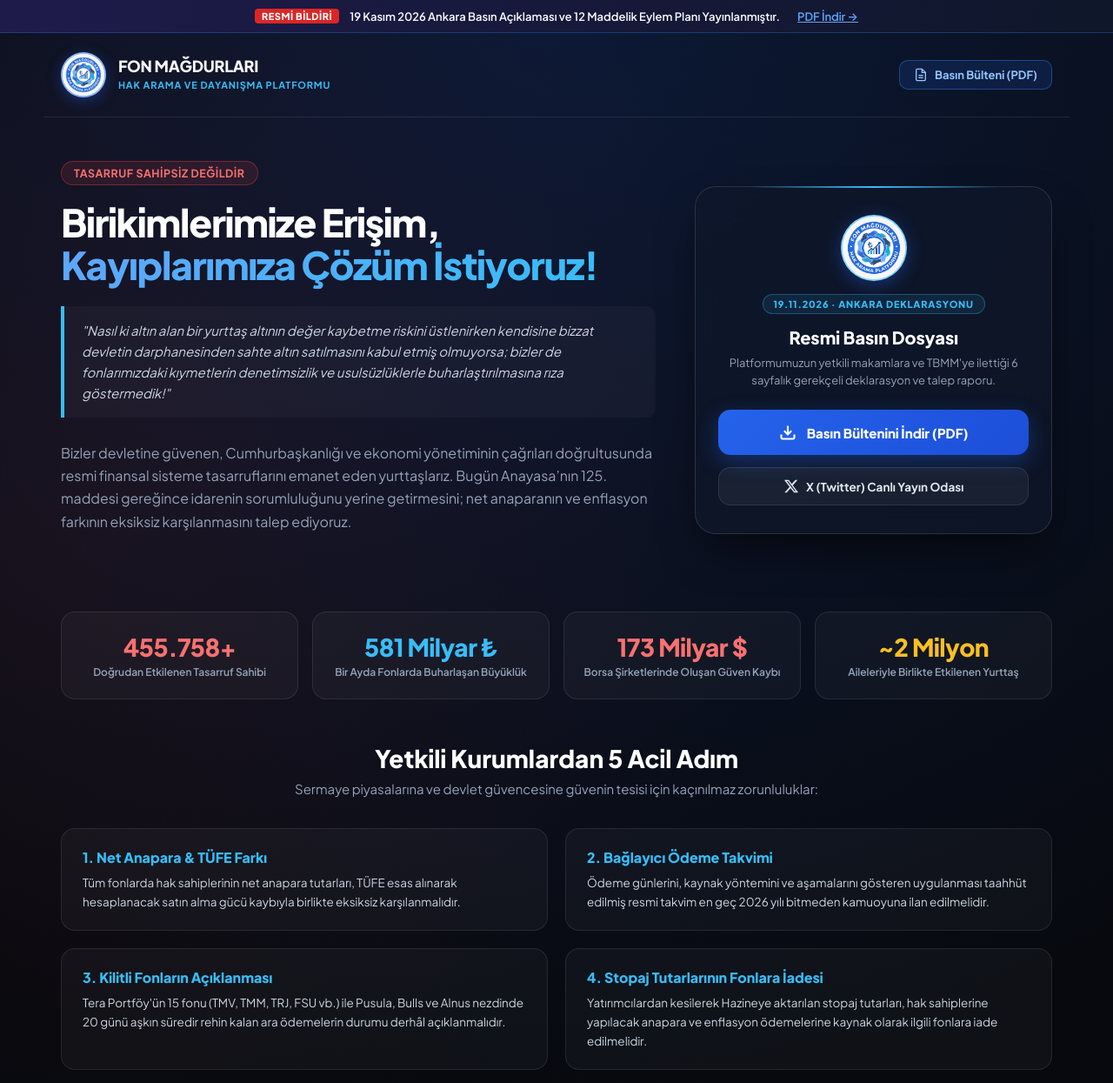
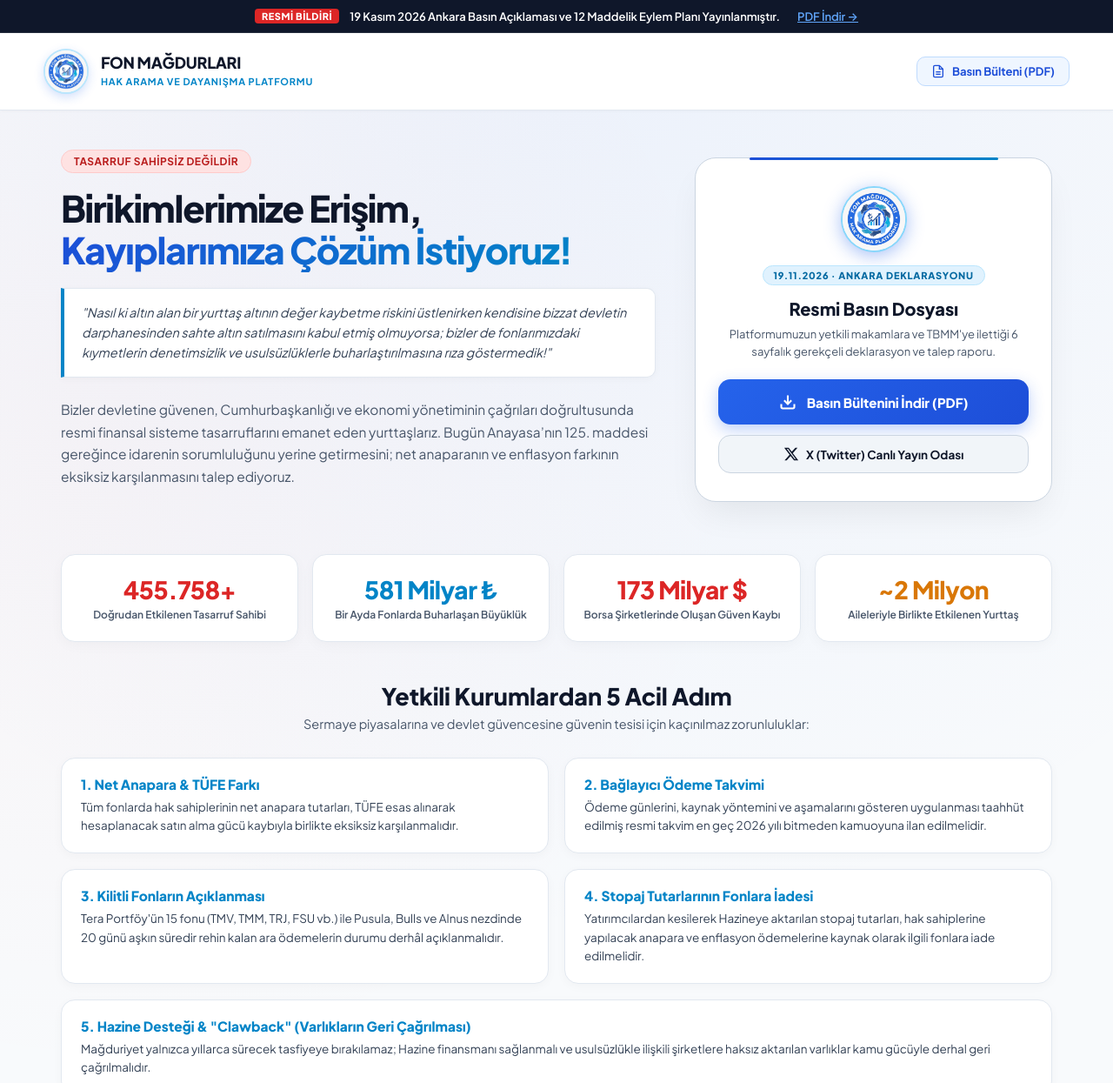
Before and after one commit to alikokrtv/fonder-web, a plain HTML site: page index.html in a window 1280 px wide. Shown: the top 1245 px of the page at 87% size. Drawn offline with Linux system fonts and the light colour scheme.

Commit message:
design: Resmi kurumsal beyaz/aydinlik temaya gecildi

```diff
--- a/index.html
+++ b/index.html
@@ -13,15 +13,15 @@
   <link href="https://fonts.googleapis.com/css2?family=Plus+Jakarta+Sans:wght@400;500;600;700;800;900&display=swap" rel="stylesheet">
   <style>
     :root {
-      --bg: #07090e;
-      --card-bg: rgba(255, 255, 255, 0.035);
-      --border: rgba(255, 255, 255, 0.09);
+      --bg: #f8fafc;
+      --card-bg: #ffffff;
+      --border: #e2e8f0;
       --accent: #2563eb;
-      --accent-glow: rgba(37, 99, 235, 0.35);
-      --red: #ef4444;
-      --gold: #f59e0b;
-      --text: #f8fafc;
-      --muted: #94a3b8;
+      --accent-glow: rgba(37, 99, 235, 0.2);
+      --red: #dc2626;
+      --gold: #d97706;
+      --text: #0f172a;
+      --muted: #475569;
     }
 
     * { box-sizing: border-box; margin: 0; padding: 0; }
@@ -34,14 +34,15 @@
       overflow-x: hidden;
       -webkit-font-smoothing: antialiased;
       background-image:
-        radial-gradient(circle at 50% 0%, rgba(37, 99, 235, 0.18) 0%, transparent 65%),
-        radial-gradient(circle at 10% 30%, rgba(239, 68, 68, 0.08) 0%, transparent 45%);
+        radial-gradient(circle at 50% 0%, rgba(37, 99, 235, 0.06) 0%, transparent 60%),
+        radial-gradient(circle at 10% 30%, rgba(239, 68, 68, 0.03) 0%, transparent 45%);
     }
 
     /* TOP NOTIFICATION BAR */
     .top-bar {
-      background: linear-gradient(90deg, #1e1b4b, #0f172a);
-      border-bottom: 1px solid rgba(59, 130, 246, 0.3);
+      background: #0f172a;
+      color: #ffffff;
+      border-bottom: 1px solid rgba(255, 255, 255, 0.1);
       padding: 10px 20px;
       text-align: center;
       font-size: 13px;
@@ -66,13 +67,23 @@
     /* HEADER */
     header {
       width: 100%;
-      max-width: 1180px;
+      background: #ffffff;
       margin: 0 auto;
-      padding: 22px 20px;
+      padding: 18px 24px;
       display: flex;
       align-items: center;
       justify-content: space-between;
       border-bottom: 1px solid var(--border);
+      box-shadow: 0 1px 4px 0 rgba(0, 0, 0, 0.03);
+    }
+
+    .header-inner {
+      width: 100%;
+      max-width: 1180px;
+      margin: 0 auto;
+      display: flex;
+      align-items: center;
+      justify-content: space-between;
     }
 
     .brand {
@@ -88,35 +99,23 @@
       height: 52px;
       border-radius: 50%;
       object-fit: cover;
-      box-shadow: 0 4px 16px var(--accent-glow);
-      border: 2px solid rgba(59, 130, 246, 0.6);
+      box-shadow: 0 4px 12px rgba(37, 99, 235, 0.2);
+      border: 2px solid #bae6fd;
       background: #ffffff;
       flex-shrink: 0;
     }
-
-    .brand-icon {
-      width: 44px;
-      height: 44px;
-      background: linear-gradient(135deg, #1d4ed8, #0284c7);
-      border-radius: 12px;
-      display: flex;
-      align-items: center;
-      justify-content: center;
-      box-shadow: 0 4px 16px var(--accent-glow);
-    }
-
-    .brand-icon svg { width: 24px; height: 24px; fill: #ffffff; }
 
     .brand-text h1 {
       font-size: 18px;
       font-weight: 900;
       letter-spacing: -0.3px;
       line-height: 1.1;
+      color: #0f172a;
     }
 
     .brand-text span {
       font-size: 11px;
-      color: #38bdf8;
+      color: #0284c7;
       font-weight: 700;
       letter-spacing: 0.8px;
       text-transform: uppercase;
@@ -132,9 +131,9 @@
       display: flex;
       align-items: center;
       gap: 8px;
-      background: rgba(37, 99, 235, 0.15);
-      border: 1px solid rgba(59, 130, 246, 0.4);
-      color: #93c5fd;
+      background: #eff6ff;
+      border: 1px solid #bfdbfe;
+      color: #1d4ed8;
       padding: 8px 16px;
       border-radius: 10px;
       font-size: 13px;
@@ -154,7 +153,7 @@
       width: 100%;
       max-width: 1180px;
       margin: 0 auto;
-      padding: 50px 20px 80px;
+      padding: 45px 20px 70px;
     }
 
     /* HERO SECTION */
@@ -163,55 +162,57 @@
       grid-template-columns: 1.25fr 0.75fr;
       gap: 45px;
       align-items: center;
-      margin-bottom: 60px;
+      margin-bottom: 50px;
     }
 
     .mega-tagline {
       display: inline-block;
       padding: 5px 14px;
-      background: rgba(239, 68, 68, 0.12);
-      border: 1px solid rgba(239, 68, 68, 0.35);
+      background: #fee2e2;
+      border: 1px solid #fecaca;
       border-radius: 999px;
-      color: #f87171;
-      font-size: 12.5px;
+      color: #b91c1c;
+      font-size: 12px;
       font-weight: 700;
       letter-spacing: 0.5px;
       text-transform: uppercase;
-      margin-bottom: 18px;
+      margin-bottom: 16px;
     }
 
     .hero-title {
-      font-size: 44px;
+      font-size: 42px;
       font-weight: 900;
-      line-height: 1.12;
+      line-height: 1.14;
       letter-spacing: -1.2px;
-      color: #ffffff;
-      margin-bottom: 22px;
+      color: #0f172a;
+      margin-bottom: 20px;
     }
 
     .hero-title span {
-      background: linear-gradient(135deg, #60a5fa, #38bdf8);
+      background: linear-gradient(135deg, #1d4ed8, #0284c7);
       -webkit-background-clip: text;
       -webkit-text-fill-color: transparent;
     }
 
     .hero-quote {
-      background: rgba(255, 255, 255, 0.03);
-      border-left: 4px solid #38bdf8;
+      background: #ffffff;
+      border: 1px solid #e2e8f0;
+      border-left: 4px solid #0284c7;
       border-radius: 0 10px 10px 0;
       padding: 16px 20px;
-      margin-bottom: 28px;
-      font-size: 15px;
+      margin-bottom: 24px;
+      font-size: 14.5px;
       font-style: italic;
-      color: #cbd5e1;
+      color: #334155;
       line-height: 1.6;
+      box-shadow: 0 2px 8px rgba(0, 0, 0, 0.03);
     }
 
     .hero-desc {
-      font-size: 16px;
+      font-size: 15.5px;
       line-height: 1.65;
       color: var(--muted);
-      margin-bottom: 30px;
+      margin-bottom: 26px;
     }
 
     /* STATS STRIP */
@@ -219,34 +220,36 @@
       display: grid;
       grid-template-columns: repeat(4, 1fr);
       gap: 16px;
-      margin-bottom: 50px;
+      margin-bottom: 45px;
     }
 
     .stat-card {
-      background: var(--card-bg);
+      background: #ffffff;
       border: 1px solid var(--border);
       border-radius: 16px;
       padding: 22px 18px;
       text-align: center;
-      transition: transform 0.2s;
+      box-shadow: 0 4px 15px rgba(0, 0, 0, 0.03);
+      transition: transform 0.2s, box-shadow 0.2s;
     }
 
     .stat-card:hover {
       transform: translateY(-3px);
-      border-color: rgba(59, 130, 246, 0.3);
+      box-shadow: 0 8px 24px rgba(0, 0, 0, 0.06);
+      border-color: #cbd5e1;
     }
 
     .stat-num {
       font-size: 28px;
       font-weight: 900;
-      color: #ffffff;
+      color: #0f172a;
       margin-bottom: 4px;
       letter-spacing: -0.5px;
     }
 
-    .stat-num.red { color: #f87171; }
-    .stat-num.blue { color: #38bdf8; }
-    .stat-num.gold { color: #fbbf24; }
+    .stat-num.red { color: #dc2626; }
+    .stat-num.blue { color: #0284c7; }
+    .stat-num.gold { color: #d97706; }
 
     .stat-lbl {
       font-size: 12px;
@@ -257,13 +260,12 @@
 
     /* RIGHT ACTION CARD */
     .action-card {
-      background: rgba(15, 23, 42, 0.75);
-      backdrop-filter: blur(20px);
-      border: 1px solid rgba(255, 255, 255, 0.12);
+      background: #ffffff;
+      border: 1px solid #cbd5e1;
       border-radius: 24px;
       padding: 32px 26px;
       text-align: center;
-      box-shadow: 0 25px 50px -12px rgba(0, 0, 0, 0.6);
+      box-shadow: 0 20px 40px -10px rgba(0, 0, 0, 0.08);
       position: relative;
     }
 
@@ -271,8 +273,9 @@
       content: "";
       position: absolute;
       top: -1px; left: 15%; right: 15%;
-      height: 2px;
-      background: linear-gradient(90deg, transparent, #38bdf8, transparent);
+      height: 3px;
+      border-radius: 2px;
+      background: linear-gradient(90deg, #1d4ed8, #0284c7);
     }
 
     .action-date-tag {
@@ -280,9 +283,9 @@
       font-weight: 800;
       letter-spacing: 0.8px;
       text-transform: uppercase;
-      color: #38bdf8;
-      background: rgba(56, 189, 248, 0.1);
-      border: 1px solid rgba(56, 189, 248, 0.3);
+      color: #0369a1;
+      background: #e0f2fe;
+      border: 1px solid #bae6fd;
       padding: 4px 12px;
       border-radius: 999px;
       display: inline-block;
@@ -292,14 +295,14 @@
     .action-title {
       font-size: 20px;
       font-weight: 800;
-      color: #ffffff;
+      color: #0f172a;
       margin-bottom: 8px;
     }
 
     .action-desc {
       font-size: 13px;
       color: var(--muted);
-      margin-bottom: 24px;
+      margin-bottom: 22px;
       line-height: 1.5;
     }
 
@@ -317,14 +320,14 @@
       font-size: 15px;
       font-weight: 800;
       transition: all 0.2s;
-      box-shadow: 0 8px 24px var(--accent-glow);
-      margin-bottom: 14px;
+      box-shadow: 0 6px 18px rgba(37, 99, 235, 0.3);
+      margin-bottom: 12px;
     }
 
     .btn-download-pdf:hover {
       background: linear-gradient(135deg, #1d4ed8, #1e40af);
       transform: translateY(-2px);
-      box-shadow: 0 12px 28px rgba(37, 99, 235, 0.5);
+      box-shadow: 0 10px 24px rgba(37, 99, 235, 0.4);
     }
 
     .btn-spaces {
@@ -333,9 +336,9 @@
       justify-content: center;
       gap: 8px;
       width: 100%;
-      background: rgba(255, 255, 255, 0.05);
-      color: #e2e8f0;
-      border: 1px solid var(--border);
+      background: #f1f5f9;
+      color: #0f172a;
+      border: 1px solid #cbd5e1;
       text-decoration: none;
       padding: 12px 20px;
       border-radius: 14px;
@@ -345,24 +348,25 @@
     }
 
     .btn-spaces:hover {
-      background: rgba(255, 255, 255, 0.1);
-      color: #ffffff;
+      background: #e2e8f0;
+      color: #0f172a;
     }
 
-    /* HIGHLIGHT BOX (UGUR BEY'S STOPAJ FOCUS) */
+    /* HIGHLIGHT BOX (STOPAJ FOCUS) */
     .highlight-card {
-      background: linear-gradient(135deg, rgba(245, 158, 11, 0.08), rgba(15, 23, 42, 0.6));
-      border: 1px solid rgba(245, 158, 11, 0.4);
+      background: #fffbeb;
+      border: 1px solid #fde68a;
       border-radius: 20px;
-      padding: 28px 32px;
-      margin-bottom: 50px;
+      padding: 26px 30px;
+      margin-bottom: 45px;
+      box-shadow: 0 4px 16px rgba(245, 158, 11, 0.05);
       position: relative;
     }
 
     .highlight-badge {
       display: inline-block;
       background: #f59e0b;
-      color: #0f172a;
+      color: #ffffff;
       font-size: 11px;
       font-weight: 900;
       letter-spacing: 0.6px;
@@ -373,80 +377,80 @@
     }
 
     .highlight-card h3 {
-      font-size: 20px;
+      font-size: 19px;
       font-weight: 800;
-      color: #fbbf24;
-      margin-bottom: 12px;
+      color: #b45309;
+      margin-bottom: 10px;
     }
 
     .highlight-card p {
-      font-size: 14.5px;
-      color: #e2e8f0;
-      line-height: 1.7;
+      font-size: 14px;
+      color: #78350f;
+      line-height: 1.65;
     }
 
     /* DEMANDS SECTION */
     .demands-section {
-      margin-bottom: 60px;
+      margin-bottom: 45px;
     }
 
     .section-header {
       text-align: center;
-      margin-bottom: 36px;
+      margin-bottom: 30px;
     }
 
     .section-header h2 {
-      font-size: 28px;
+      font-size: 27px;
       font-weight: 800;
-      color: #ffffff;
-      margin-bottom: 8px;
+      color: #0f172a;
+      margin-bottom: 6px;
     }
 
     .section-header p {
-      font-size: 15px;
+      font-size: 14.5px;
       color: var(--muted);
     }
 
     .demands-grid {
       display: grid;
       grid-template-columns: repeat(2, 1fr);
-      gap: 20px;
+      gap: 18px;
     }
 
     .demand-item {
-      background: var(--card-bg);
+      background: #ffffff;
       border: 1px solid var(--border);
       border-radius: 16px;
-      padding: 22px 24px;
+      padding: 20px 22px;
+      box-shadow: 0 3px 12px rgba(0, 0, 0, 0.03);
     }
 
     .demand-item h4 {
-      font-size: 16px;
+      font-size: 15.5px;
       font-weight: 800;
-      color: #38bdf8;
-      margin-bottom: 8px;
+      color: #0284c7;
+      margin-bottom: 6px;
       display: flex;
       align-items: center;
-      gap: 10px;
+      gap: 8px;
     }
 
     .demand-item p {
       font-size: 13.5px;
-      color: #cbd5e1;
+      color: #334155;
       line-height: 1.6;
     }
 
     /* FOOTER */
     footer {
       width: 100%;
-      max-width: 1180px;
-      margin: 0 auto;
-      padding: 30px 20px;
+      background: #ffffff;
       border-top: 1px solid var(--border);
+      padding: 26px 20px;
       display: flex;
       flex-direction: column;
       align-items: center;
-      gap: 14px;
+      gap: 10px;
       text-align: center;
       color: var(--muted);
       font-size: 12.5px;
@@ -456,7 +460,8 @@
       .hero-grid { grid-template-columns: 1fr; gap: 35px; }
       .stats-strip { grid-template-columns: repeat(2, 1fr); }
       .demands-grid { grid-template-columns: 1fr; }
-      .hero-title { font-size: 32px; }
+      .demand-item[style*="span 2"] { grid-column: span 1 !important; }
+      .hero-title { font-size: 30px; }
     }
   </style>
 </head>
@@ -471,6 +476,7 @@
 
   <!-- HEADER -->
   <header>
+    <div class="header-inner">
       <a href="#" class="brand">
         <img src="./logo.jpg" alt="Fon Mağdurları Hak Arama Platformu Logosu" class="brand-logo-img">
         <div class="brand-text">
@@ -489,6 +495,7 @@
           </svg>
           Basın Bülteni (PDF)
         </a>
+      </div>
     </div>
   </header>
 
```
Lines whose indentation alone changed are shown as unchanged.
